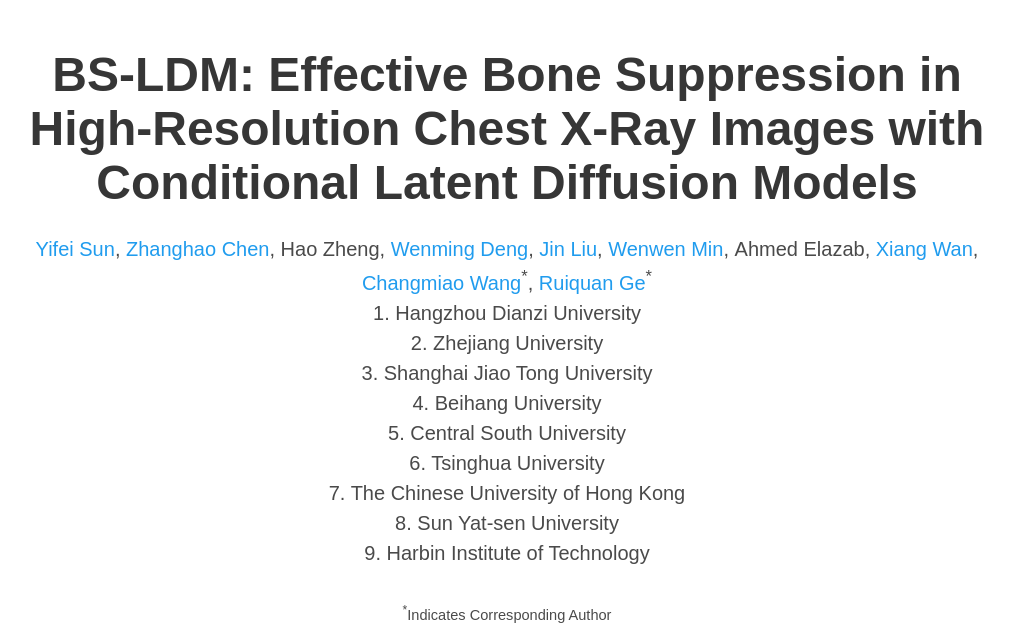
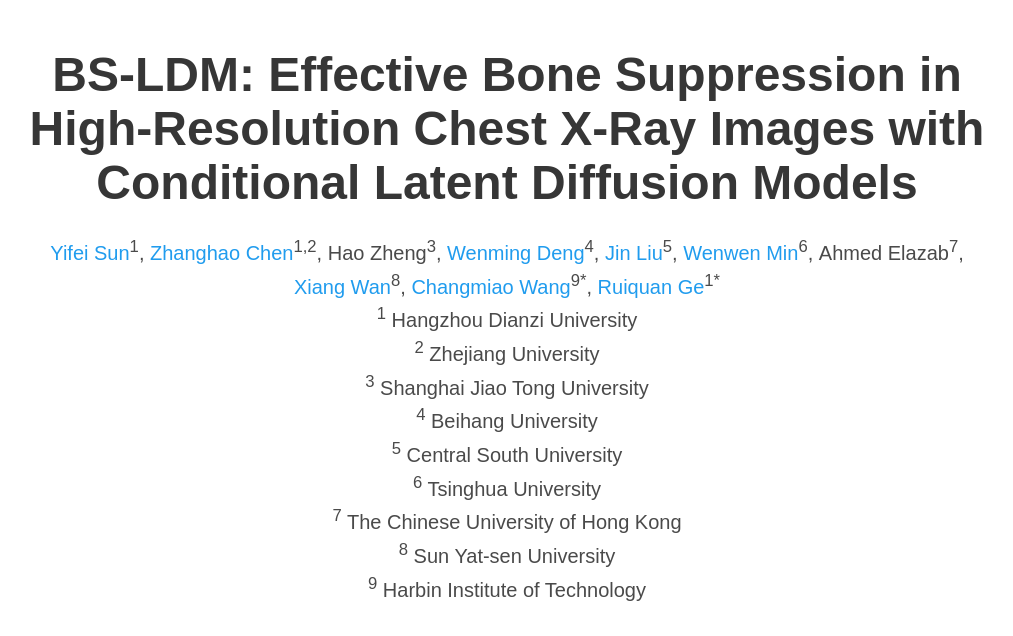
Before and after one commit to Benny0323/BS-LDM-Project-Page, a plain HTML site: page index.html in a window 1280 px wide. Shown: the top 636 px of the page, without its empty margins (133-1146 px from the left). Drawn offline with nearby package versions, Linux system fonts and the light colour scheme; some icons are missing; a web font is replaced by a local one.

Commit message:
Update index.html

```diff
--- a/index.html
+++ b/index.html
@@ -54,58 +54,58 @@
           <div class="column has-text-centered">
             <h1 class="title is-1 publication-title">BS-LDM: Effective Bone Suppression in High-Resolution Chest X-Ray Images with Conditional Latent Diffusion Models</h1>
             <div class="is-size-5 publication-authors">
-              <!-- Paper authors -->
+              <div class="is-size-5 publication-authors">
               <div class="is-size-5 publication-authors">
               <!-- 作者列表 -->
               <span class="author-block">
-                <a href="https://diaoquesang.github.io/" target="_blank">Yifei Sun</a>,
+                <a href="https://diaoquesang.github.io/" target="_blank">Yifei Sun</a><sup>1</sup>,
               </span>
               <span class="author-block">
-                <a href="https://benny0323.github.io/self-website/" target="_blank">Zhanghao Chen</a>,
+                <a href="https://benny0323.github.io/self-website/" target="_blank">Zhanghao Chen</a><sup>1,2</sup>,
               </span>
               <span class="author-block">
-                Hao Zheng,
+                Hao Zheng<sup>3</sup>,
               </span>
               <span class="author-block">
-                <a href="https://wenwenmin.github.io" target="_blank">Wenming Deng</a>,
+                <a href="https://wenwenmin.github.io" target="_blank">Wenming Deng</a><sup>4</sup>,
               </span>
               <span class="author-block">
-                <a href="https://faculty.csu.edu.cn/liujin1/zh_CN/index/75756/list/index.htm" target="_blank">Jin Liu</a>,
+                <a href="https://faculty.csu.edu.cn/liujin1/zh_CN/index/75756/list/index.htm" target="_blank">Jin Liu</a><sup>5</sup>,
               </span>
               <span class="author-block">
-                <a href="https://wenwenmin.github.io" target="_blank">Wenwen Min</a>,
+                <a href="https://wenwenmin.github.io" target="_blank">Wenwen Min</a><sup>6</sup>,
               </span>
               <span class="author-block">
-                Ahmed Elazab,
+                Ahmed Elazab<sup>7</sup>,
               </span>
               <span class="author-block">
-                <a href="https://www.sribd.cn/teacher/28" target="_blank">Xiang Wan</a>,
+                <a href="https://www.sribd.cn/teacher/28" target="_blank">Xiang Wan</a><sup>8</sup>,
               </span>
               <span class="author-block">
-                <a href="https://www.sribd.cn/teacher/505" target="_blank">Changmiao Wang</a><sup>*</sup>,
+                <a href="https://www.sribd.cn/teacher/505" target="_blank">Changmiao Wang</a><sup>9*</sup>,
               </span>
               <span class="author-block">
-                <a href="https://faculty.hdu.edu.cn/jsjxy/grq/main.htm" target="_blank">Ruiquan Ge</a><sup>*</sup>
+                <a href="https://faculty.hdu.edu.cn/jsjxy/grq/main.htm" target="_blank">Ruiquan Ge</a><sup>1*</sup>
               </span>
               <br>
               <!-- 单位列表 -->
               <div class="author-affiliations">
-                1. Hangzhou Dianzi University<br>
-                2. Zhejiang University<br>
-                3. Shanghai Jiao Tong University<br>
-                4. Beihang University<br>
-                5. Central South University<br>
-                6. Tsinghua University<br>
-                7. The Chinese University of Hong Kong<br>
-                8. Sun Yat-sen University<br>
-                9. Harbin Institute of Technology
+                <sup>1</sup> Hangzhou Dianzi University<br>
+                <sup>2</sup> Zhejiang University<br>
+                <sup>3</sup> Shanghai Jiao Tong University<br>
+                <sup>4</sup> Beihang University<br>
+                <sup>5</sup> Central South University<br>
+                <sup>6</sup> Tsinghua University<br>
+                <sup>7</sup> The Chinese University of Hong Kong<br>
+                <sup>8</sup> Sun Yat-sen University<br>
+                <sup>9</sup> Harbin Institute of Technology
               </div>
               <br>
+              <!-- 对应作者标注 -->
               <span class="eql-cntrb">
-                <small><sup>*</sup>Indicates Corresponding Author</small>
+                <small><sup>*</sup> Indicates Corresponding Author</small>
               </span>
             </div>
-
                   <div class="column has-text-centered">
                     <div class="publication-links">
                          <!-- Arxiv PDF link -->
```
